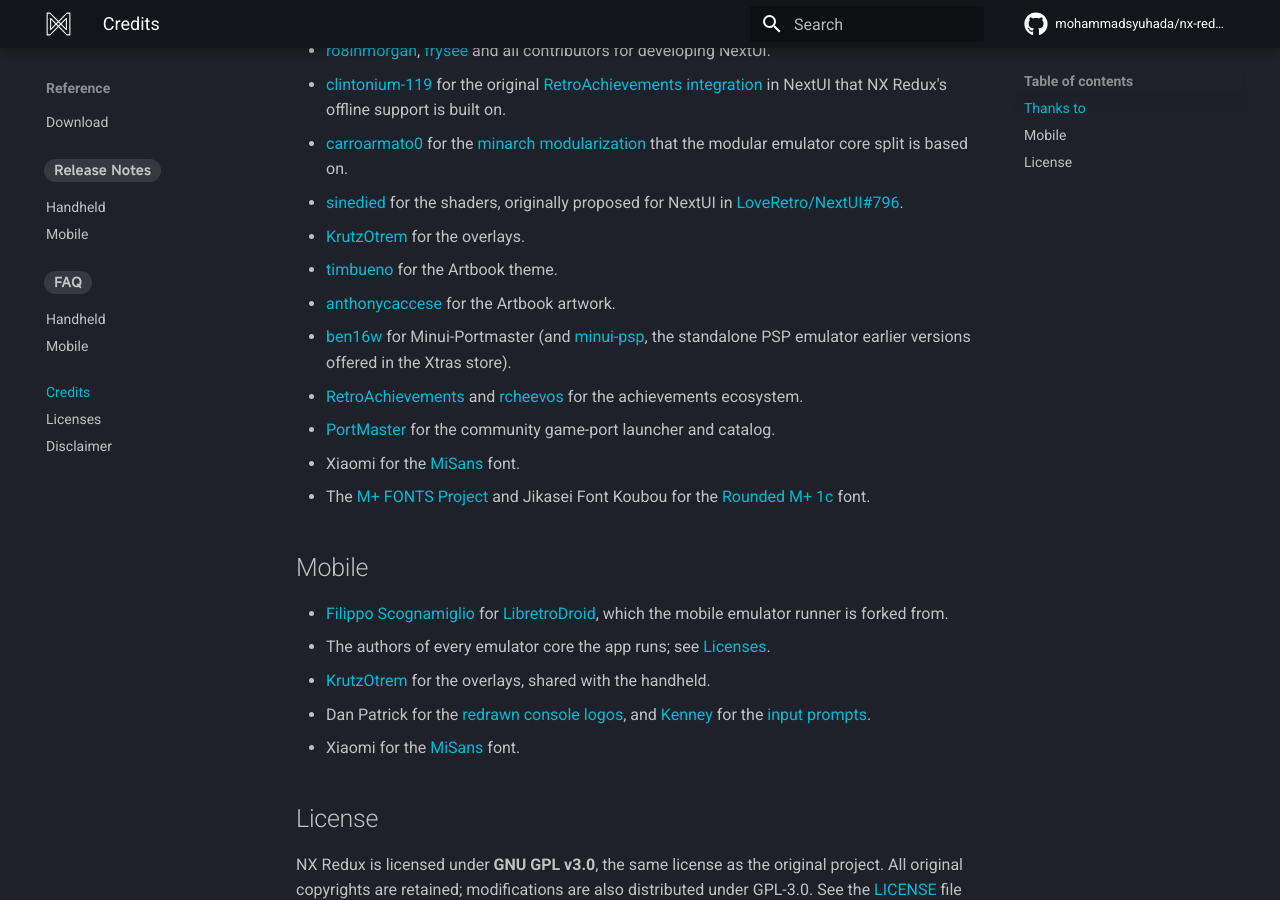
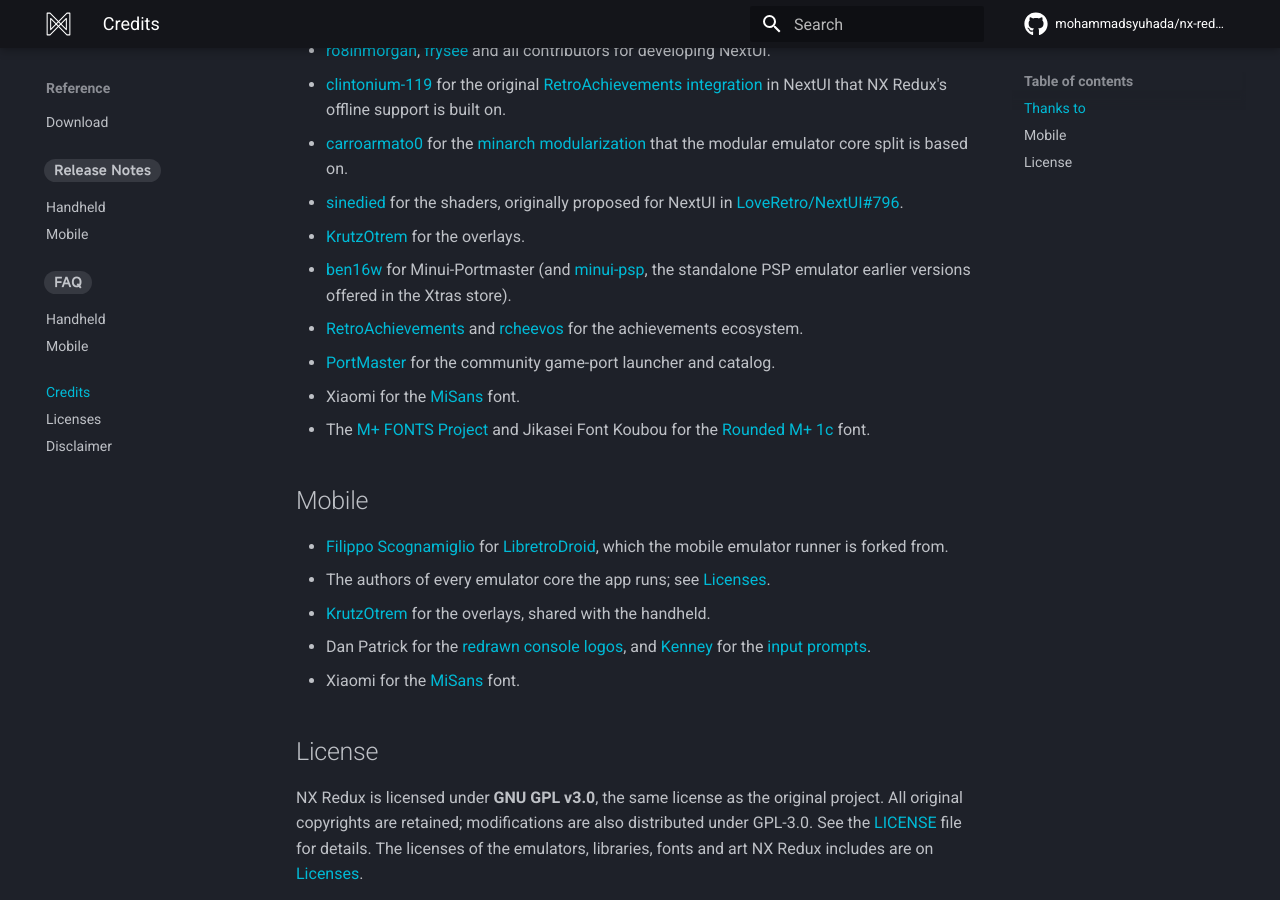
Before and after one commit to mohammadsyuhada/nx-redux-docs, an MkDocs documentation site: the page built from docs/reference/credits.md, in a window 1280 px wide and 900 px high, scrolled down 383 px. Built offline with MkDocs 1.6.1 and Material for MkDocs 9.7.7, drawn with Linux system fonts in a browser that asks for light colours; comment, search, counter and statistics services are not loaded.

Commit message:
docs(credits): drop the Artbook theme and artwork credits, no longer in NX Redux

```diff
--- a/docs/reference/credits.md
+++ b/docs/reference/credits.md
@@ -24,10 +24,6 @@
   [LoveRetro/NextUI#796](https://github.com/LoveRetro/NextUI/pull/796).
 - [KrutzOtrem](https://github.com/KrutzOtrem/Trimui-Brick-Overlays) for the
   overlays.
-- [timbueno](https://github.com/timbueno/ArtBookNextUI.theme) for the
-  Artbook theme.
-- [anthonycaccese](https://github.com/anthonycaccese/art-book-next-es) for
-  the Artbook artwork.
 - [ben16w](https://github.com/ben16w/minui-portmaster) for
   Minui-Portmaster (and [minui-psp](https://github.com/ben16w/minui-psp),
   the standalone PSP emulator earlier versions offered in the Xtras store).
```
